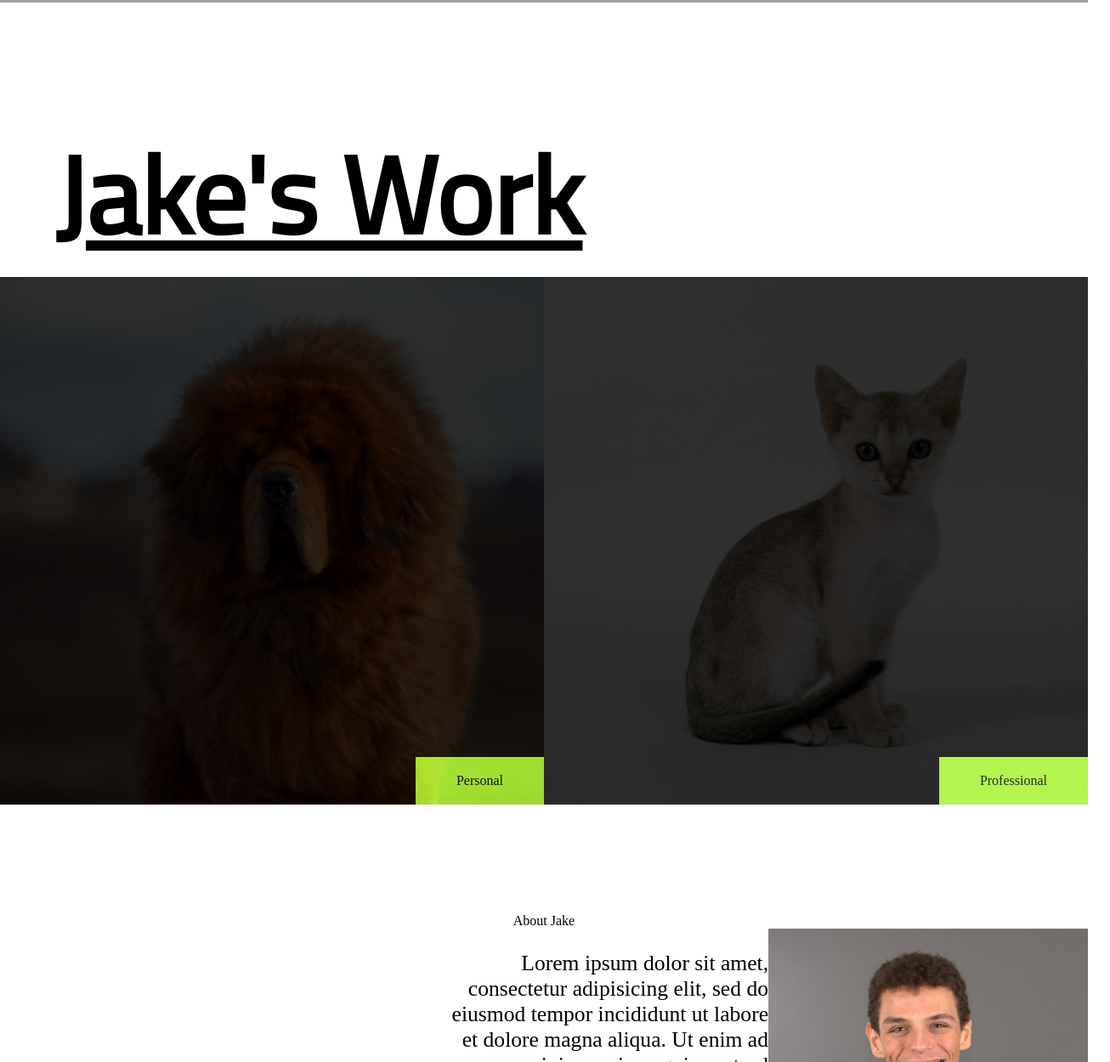
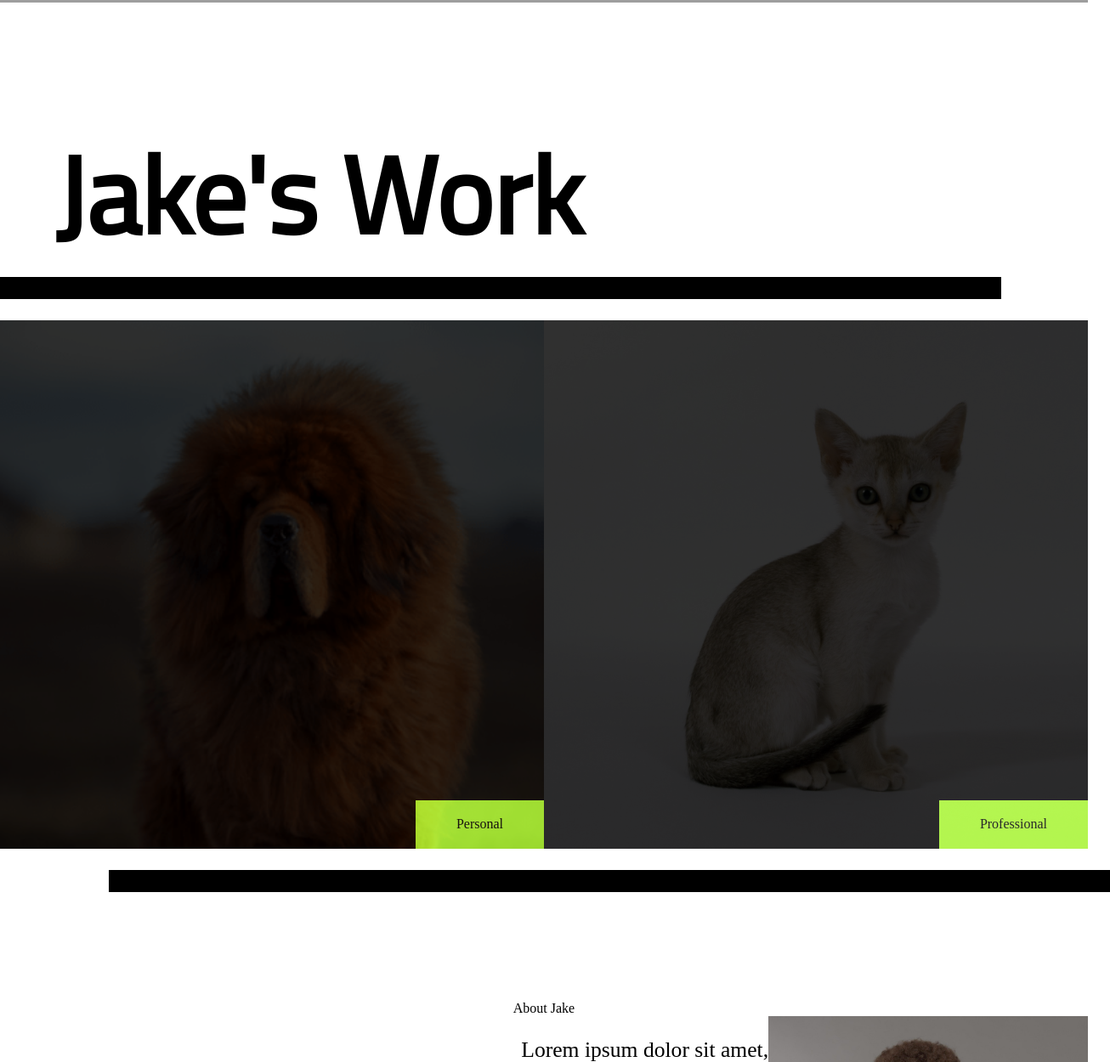
Before and after one commit to JakeWLang/obscene_racing_machine, a website with bundled scripts: page index.html in a window 1280 px wide. Shown: the part 1116-2366 px from the top of the page at 85% size, 1306 px wide, since content can reach past the window. Built offline with nearby package versions, Linux system fonts and the light colour scheme; grey boxes are pictures that could not be loaded.

Commit message:
WEEEEEE the styles are PRETTY

```diff
--- a/index.html
+++ b/index.html
@@ -31,13 +31,11 @@
 
 <!-- Personal/Professional Highlighter Cards -->
 	<div class= 'section highlighter-title'>Jake's Work</div>
+	<div class='title-underline'></div>
 <!-- the title will probably end up being a filled placeholder -->
 	<div class='highlighter-flex'>
 	<div class='section highlighter cards'>
 
-	<!-- 	<div class='h-card'><img src='Portfolio_Images/bigdogplaceholder.png'></div>
-		<div class='h-card'><img src='Portfolio_Images/smolcatplaceholder.jpeg'></div>
- -->
 	 	<div class='h-card'>
 
 	 		<img src='Portfolio_Images/bigdogplaceholder.png'>
@@ -52,6 +50,9 @@
 
 	</div>
 	</div>
+
+	<div class='card-underline'></div>
+
 
 
 <!-- About -->
--- a/style.css
+++ b/style.css
@@ -69,12 +69,19 @@ footer {
 .highlighter-title {
 	display: flex;
 	font-family: 'Titillium Web';
-	text-decoration: underline;
+	/*text-decoration: underline;*/
 	font-weight: 700;
 	padding-top: 10%;
 	font-size: 10vw;
 	flex-direction: flex-start;
 	padding-left: 5%;
+}
+
+.title-underline {
+	background: black;
+	margin-bottom: 2%;
+	padding: 1%;
+	width: 90% ;
 }
 
 .highlighter-flex {
@@ -153,6 +160,13 @@ footer {
 	content: "Check out Jake's work projects. From data visualization for municipal clients to statistical indexing aggregate measures.";
 }
 
+.card-underline {
+	background: black;
+	margin-top: 2%;
+	margin-left: 10%;
+	padding: 1%;
+	width: 90% ;
+}
 
 
 /*----------------------*/
```
